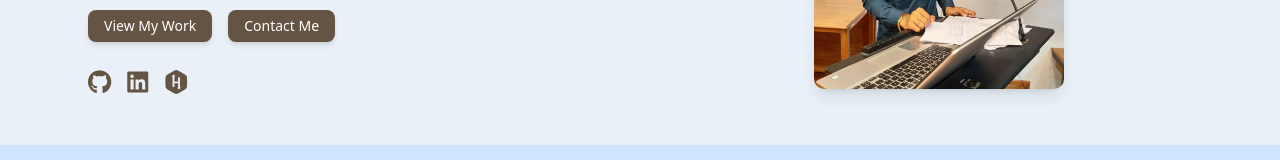
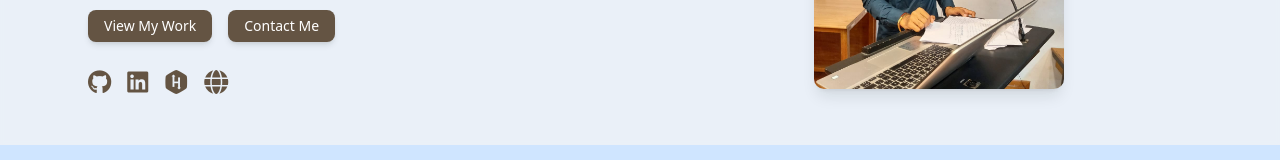
Before and after one commit to Shubhamprogrammar/portfolio, a Next.js app: page /skills in a window 1280 px wide. Shown: the part 298-458 px from the top of the page. Built offline with nearby package versions, Linux system fonts and the light colour scheme.

Commit message:
fiverr link added

```diff
--- a/src/components/Contact.tsx
+++ b/src/components/Contact.tsx
@@ -13,7 +13,7 @@ import {
 import { Input } from "@/components/ui/input";
 import { Button } from "@/components/ui/button";
 import { Textarea } from "@/components/ui/textarea";
-import { FaWhatsapp, FaLinkedin, FaInstagram, FaEnvelope, FaPhone, FaBriefcase } from "react-icons/fa";
+import { FaWhatsapp, FaLinkedin, FaInstagram, FaEnvelope, FaPhone, FaBriefcase, FaGlobe } from "react-icons/fa";
 import { motion, useInView } from "framer-motion";
 
 export default function Contact() {
@@ -152,6 +152,9 @@ export default function Contact() {
                             <a href="https://www.instagram.com/maurya_shubham29/" target="_blank" rel="noopener noreferrer" className="hover:scale-110 transition-transform duration-200">
                                 <FaInstagram className="text-[#E4405F]" />
                             </a>
+                            <a href="https://www.fiverr.com/pyexpertise/" target="_blank" rel="noopener noreferrer" className="hover:scale-110 transition-transform duration-200">
+                                <FaGlobe className="text-[#1DBF73]" />
+                            </a>
                         </div>
                     </div>
 
--- a/src/components/Navbar.tsx
+++ b/src/components/Navbar.tsx
@@ -144,6 +144,14 @@ export default function Navbar() {
                                 ></motion.i>
                             </Link>
                         </li>
+                        <li>
+                            <Link href="https://www.fiverr.com/pyexpertise" target="_blank" rel="noopener noreferrer">
+                                <motion.i
+                                    className="fas fa-globe text-[var(--brown)] text-2xl hover:text-3xl transition-all duration-300"
+                                    whileHover={{ scale: 1.2 }}
+                                ></motion.i>
+                            </Link>
+                        </li>
                     </motion.ul>
                 </motion.div>
 
--- a/src/components/Projects.tsx
+++ b/src/components/Projects.tsx
@@ -38,7 +38,7 @@ const projects = [
       "MongoDB",
     ],
     image: "/assets/sarvavyapi.png",
-    link:"https://github.com/Shubhamprogrammar/sarvavyapi-frontend"
+    link:"https://sarvavyapi.vercel.app/"
   },
   {
     title: "Open Your Hearts",
```
Also changed, not shown: 1 other file (tests, documents, lock files or other folders).
